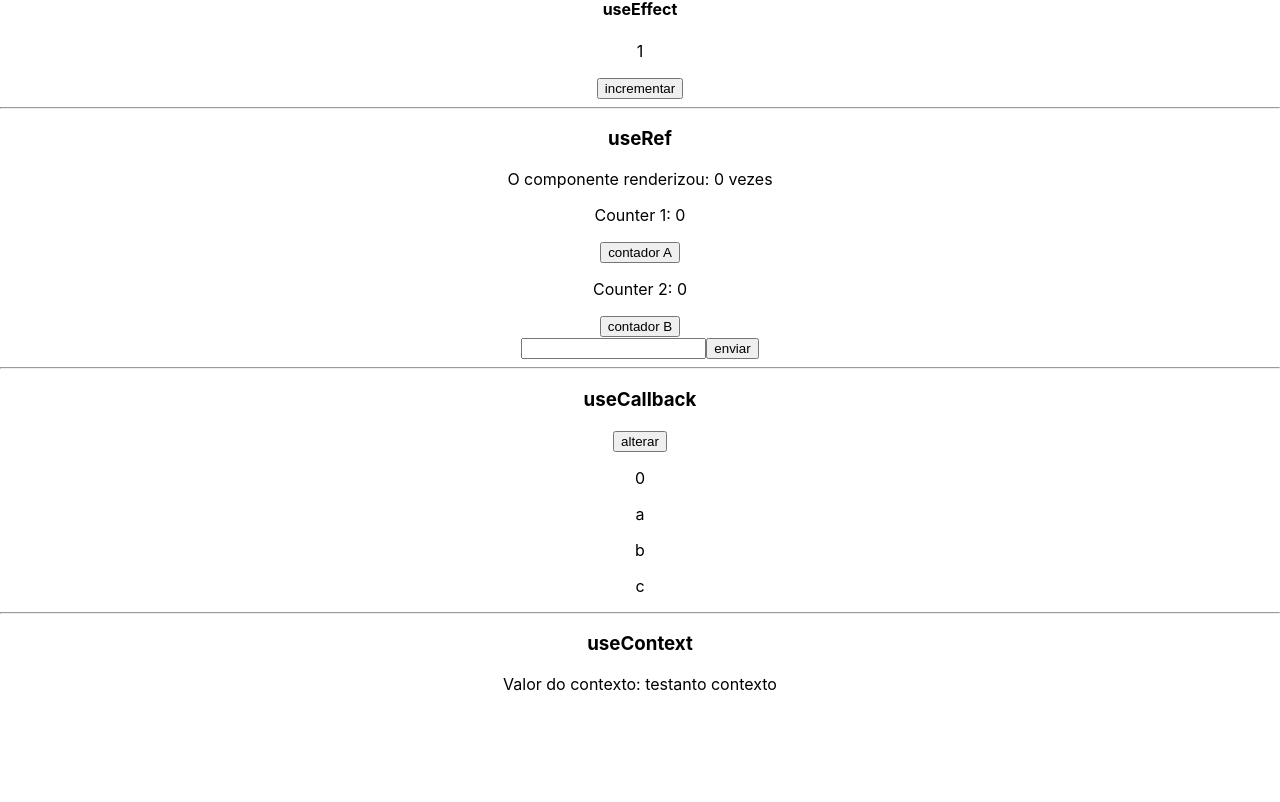
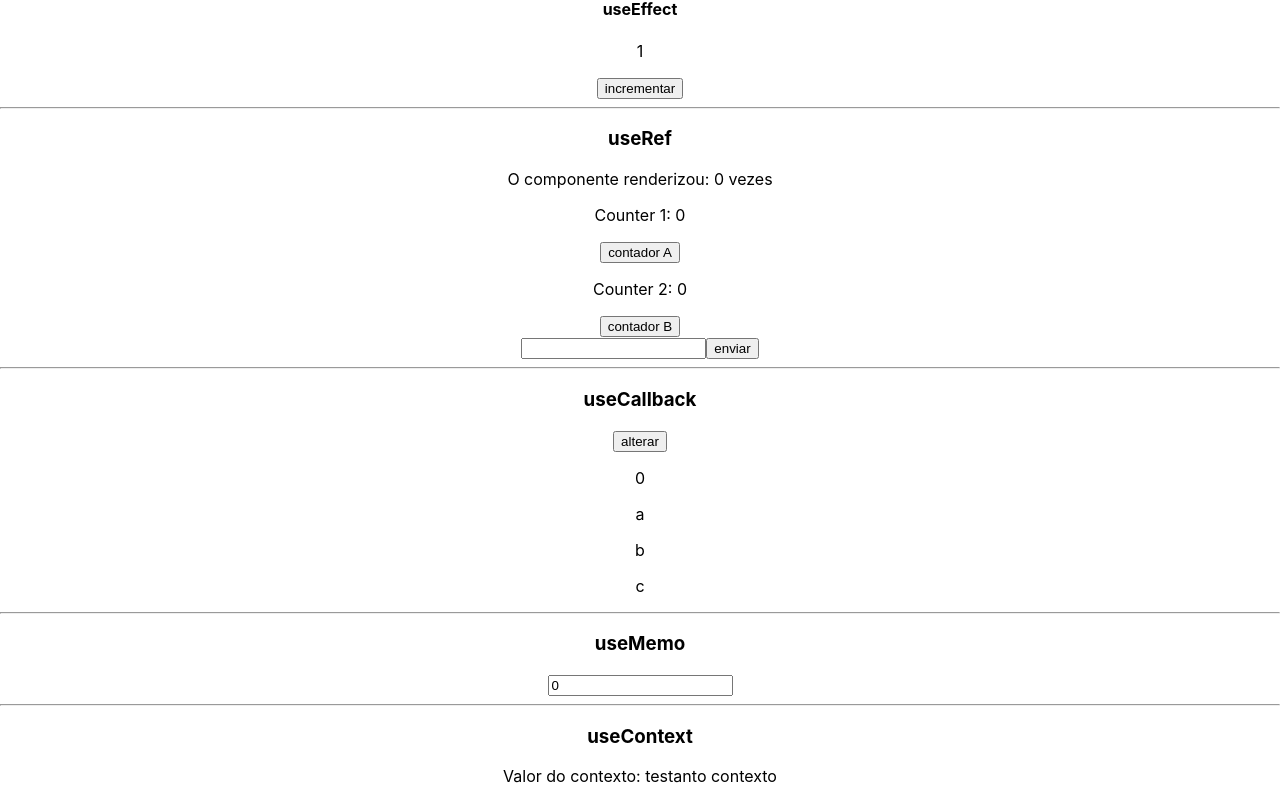
Before and after one commit to maikonsm7/reacthooks, a React (Create React App) app: page / in a window 1280 px wide. Shown: the part 609-1411 px from the top of the page. Before the commit the page ends 1319 px from the top, so only its background shows below. Built offline with nearby package versions, Linux system fonts and the light colour scheme.

Commit message:
crate useMemo

```diff
--- /dev/null
+++ b/src/components/HookUseMemo.jsx
@@ -0,0 +1,22 @@
+import { useState, useEffect, useMemo } from "react"
+
+const HookUseMemo = () => {
+    const [number, setNumber] = useState(0)
+    // const premiumNumbers = ['0', '100', '200'] // gera um warning, memory leek
+    const premiumNumbers = useMemo(() => {
+        return ['0', '100', '200']
+    }, [])
+
+    useEffect(()=>{
+        console.log('Premium numbers foi alterado!')
+    }, [premiumNumbers])
+    return(
+        <div>
+            <h3>useMemo</h3>
+            <input type="text" value={number} onChange={e => setNumber(e.target.value)} />
+            {premiumNumbers.includes(number) ? <p>acertou!</p> : ''}
+            <hr />
+        </div>
+    )
+}
+export default HookUseMemo
--- a/src/pages/Home.jsx
+++ b/src/pages/Home.jsx
@@ -5,6 +5,7 @@
 import {SomeContext} from "../components/HookUseContext"
 import HookUseRef from "../components/HookUseRef";
 import HookUseCallback from "../components/HookUseCallback";
+import HookUseMemo from "../components/HookUseMemo";
 
 const Home = () => {
     const {contextValue} = useContext(SomeContext)
@@ -16,6 +17,7 @@
             <HookUseEffect />
             <HookUseRef />
             <HookUseCallback />
+            <HookUseMemo />
             <h3>useContext</h3>
             <p>Valor do contexto: {contextValue}</p>
         </div>
```
